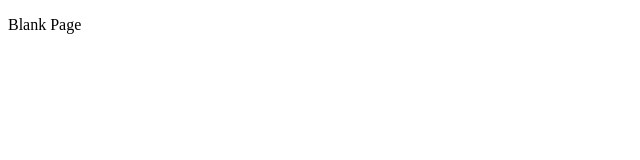
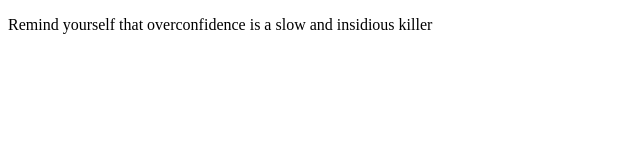
Before and after one commit to insar89/IPJS_practice, a plain HTML site: page index.html in a window 1280 px wide. Shown: the whole page, without its empty margins (0-640 px from the left). Drawn offline with Linux system fonts and the light colour scheme.

Commit message:
fourth commit

```diff
--- a/index.html
+++ b/index.html
@@ -7,7 +7,7 @@
     <meta http-equiv="X-UA-Compatible" content="ie=edge">
     <title>Example</title>
   </head>
-      <p>Blank Page</p>
+      <p>Remind yourself that overconfidence is a slow and insidious killer</p>
   <body>
     <script src="js/p01.js"></script>
   </body>
```
